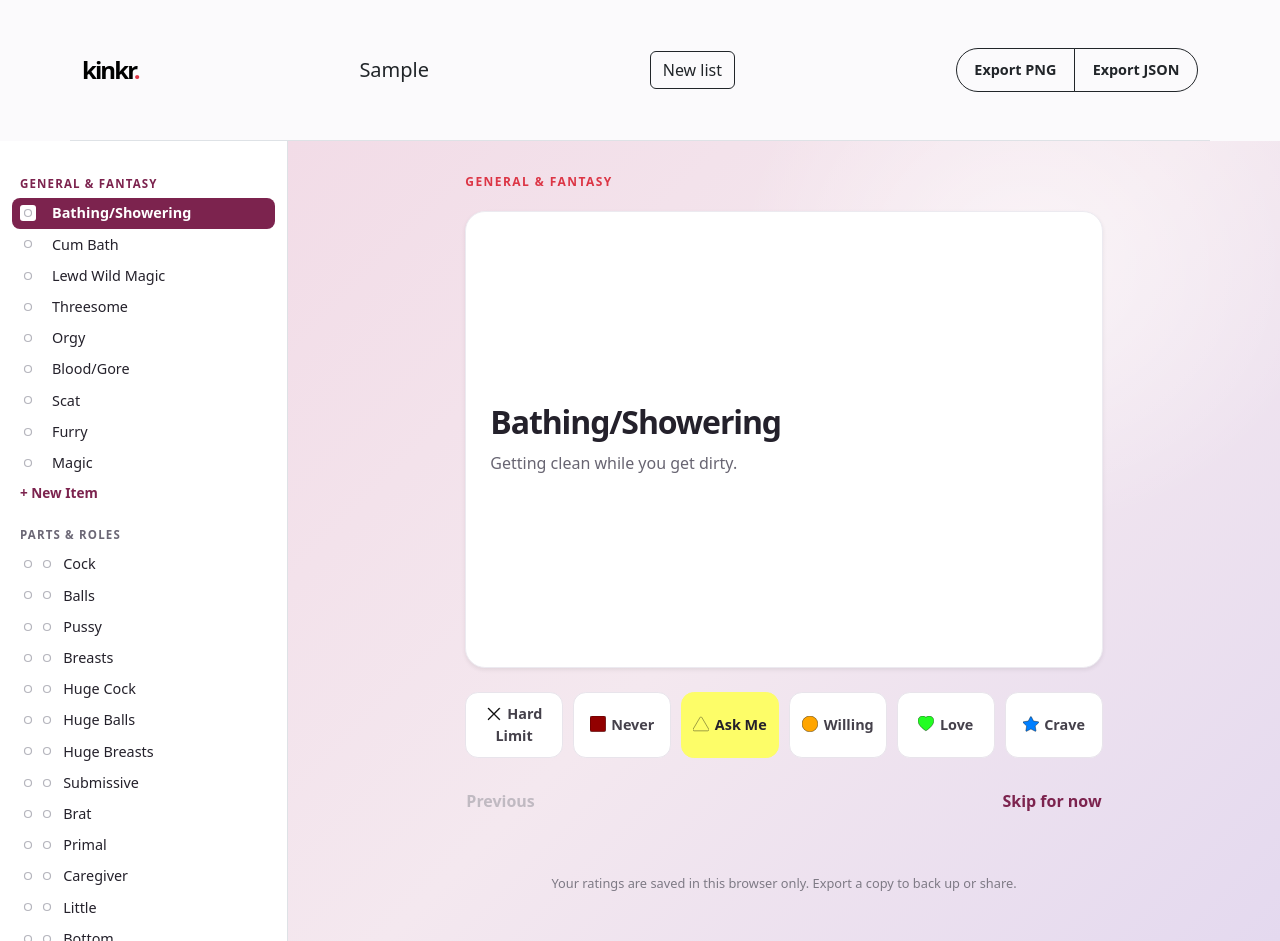
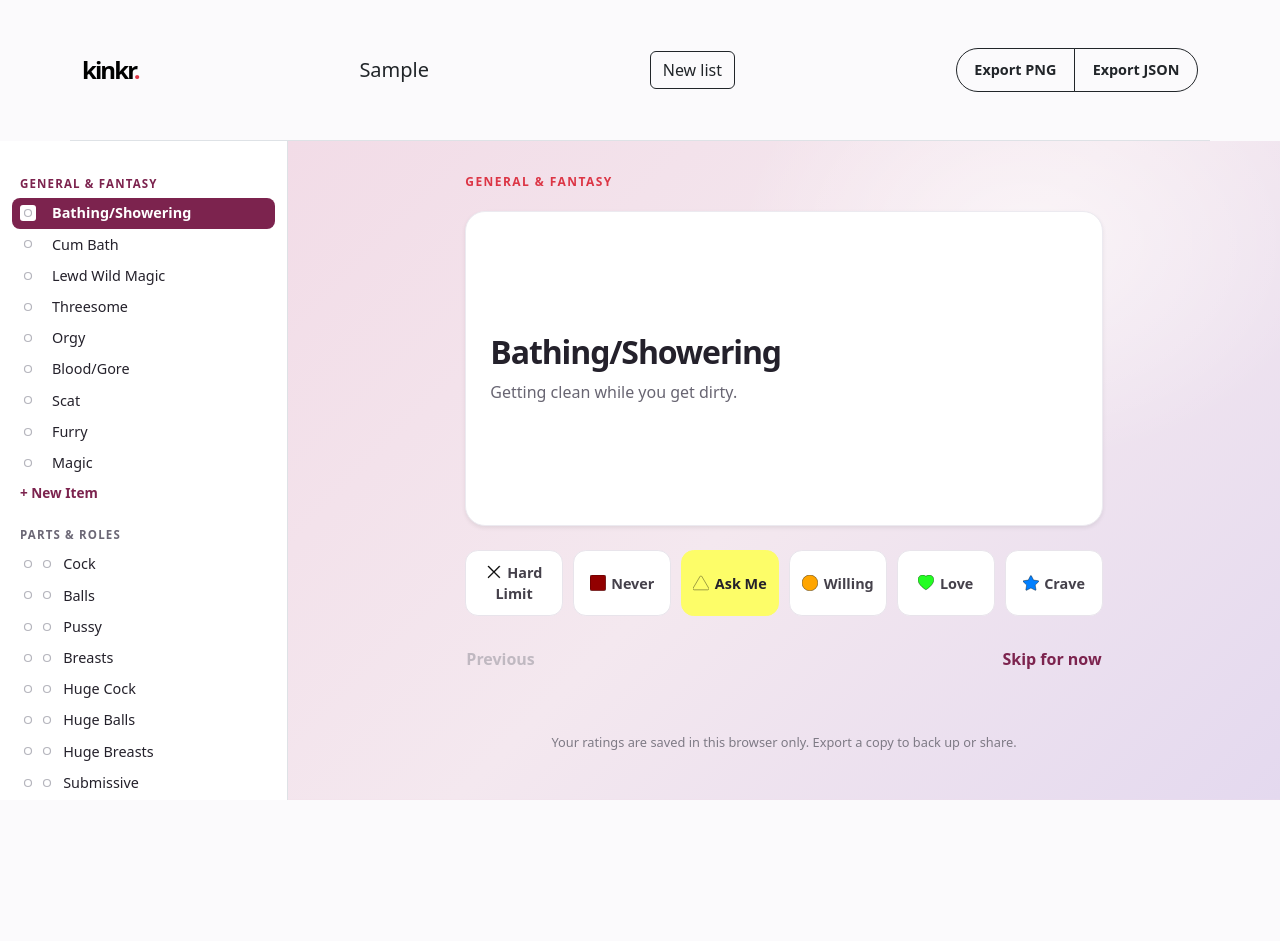
Before and after one commit to vstar200000/kinkr, a React (Vite) app: page / in a window 1280 px wide. Both pictures are taken after typing "Sample" into the empty fields and a click on the button "Start". After the commit the page ends 800 px from the top, so only its background shows below. Built offline with nearby package versions, Linux system fonts and the light colour scheme.

Commit message:
Lock height to 100vh

```diff
--- a/src/App.css
+++ b/src/App.css
@@ -1,7 +1,7 @@
 .app-shell {
   display: flex;
   flex-direction: column;
-  min-height: 100vh;
+  height: 100vh;
 }
 
 .app-shell > header {
@@ -280,19 +280,21 @@
 .app-body {
   display: flex;
   flex: 1;
+  min-height: 0;
   min-width: 0;
 }
 
 .app-body > .rating-workspace {
   flex: 1;
   min-width: 0;
+  overflow-y: auto;
 }
 
 .nav-menu {
   background: #fff;
   border-right: 1px solid var(--bs-border-color);
   flex: 0 0 18rem;
-  height: 100vh;
+  height: 100%;
   overflow-y: auto;
   padding: 1rem 0.75rem 2rem;
   position: sticky;
--- a/src/index.css
+++ b/src/index.css
@@ -15,7 +15,7 @@ body {
   background: #fbfafc;
   margin: 0;
   min-width: 320px;
-  min-height: 100vh;
+  height: 100vh;
 }
 
 button,
```
